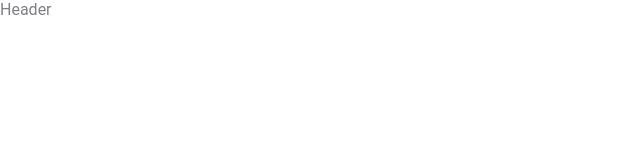
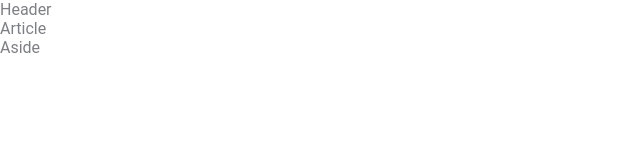
Before and after one commit to MakssTarasov/bitrix, a plain HTML site: page index.html in a window 1280 px wide. Shown: the full height of the page, 0-640 px from the left. Drawn offline with Linux system fonts and the light colour scheme.

Commit message:
githubcommit

```diff
--- a/index.html
+++ b/index.html
@@ -12,8 +12,8 @@
 <body>
 <header>Header</header>
 <main>
-	<article></article>
-	<aside></aside>
+	<article>Article</article>
+	<aside>Aside</aside>
 </main>
 <footer></footer>
 </body>
```
